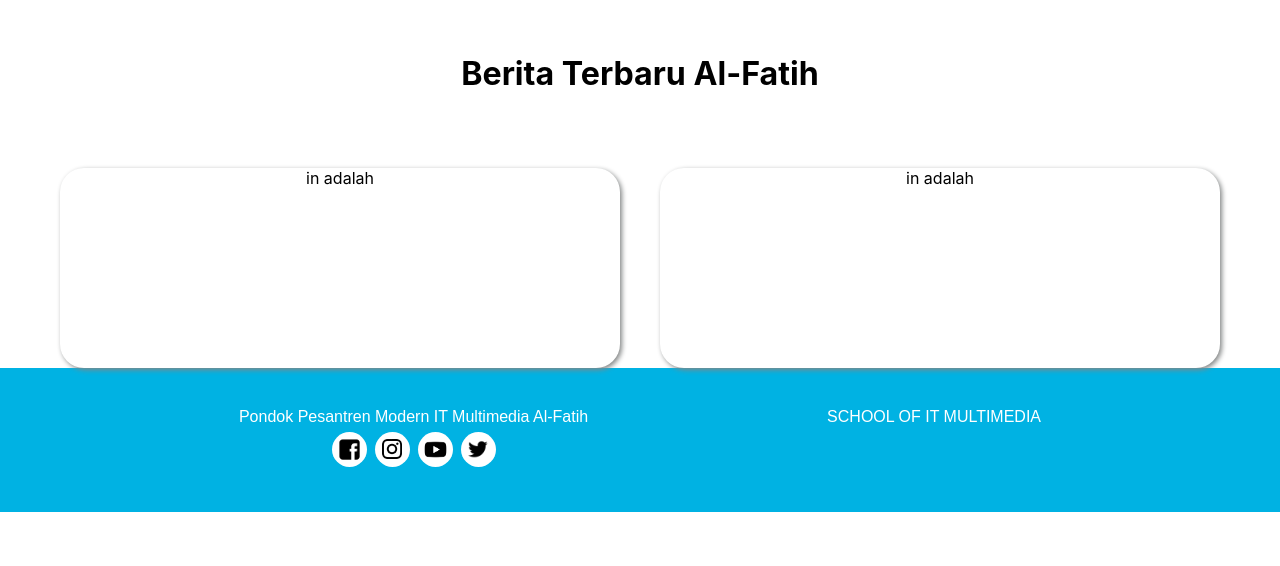
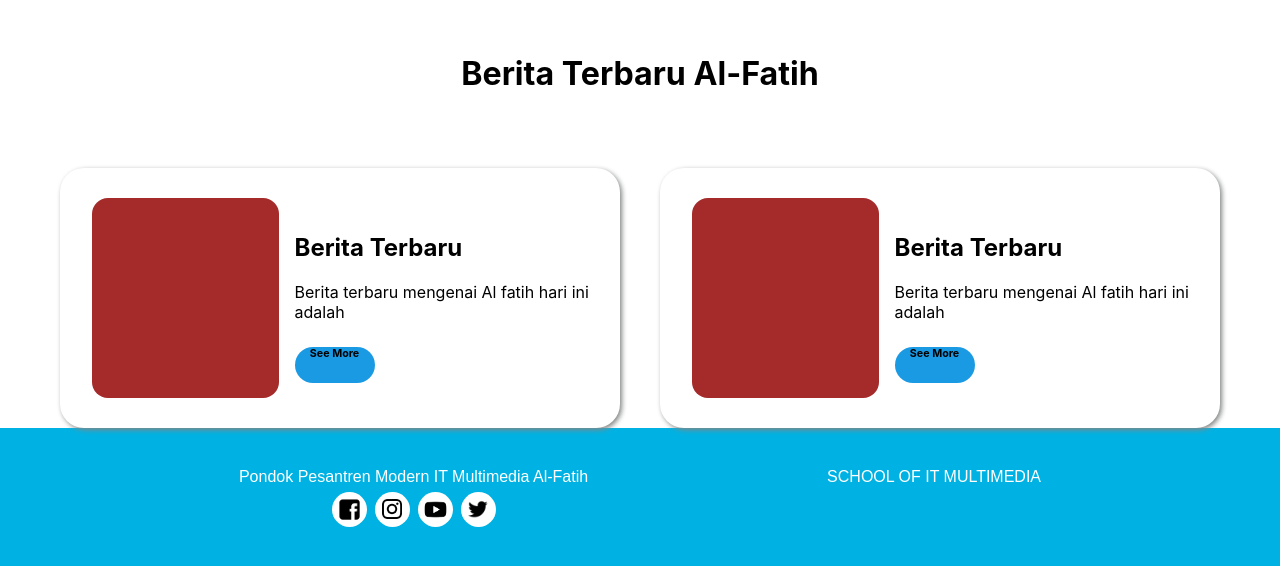
Before and after one commit to IM-ERROR/alfatih-remake, a React (Create React App) app: page /News in a window 1280 px wide. Shown: the part 1221-1787 px from the top of the page. Before the commit the page ends 1733 px from the top, so only its background shows below. Built offline with nearby package versions, Linux system fonts and the light colour scheme.

Commit message:
update News

```diff
--- a/src/Component/NewsFolder/NewsFolder.js
+++ b/src/Component/NewsFolder/NewsFolder.js
@@ -4,7 +4,13 @@ function NewsFolder() {
     return (
         <div className={style.container_folder}>
             <div className={style.img_news}></div>
-            <div className={style.description}>in adalah</div>
+            <div className={style.description}>
+                <h2>Berita Terbaru</h2>
+                <p>Berita terbaru mengenai Al fatih hari ini adalah</p>
+                <div className={style.button}>
+                    <h6>See More</h6>
+                </div>
+            </div>
         </div>
     )
 }
--- a/src/Component/NewsFolder/NewsFolder.module.css
+++ b/src/Component/NewsFolder/NewsFolder.module.css
@@ -1,7 +1,33 @@
 .container_folder {
     background-color: rgb(255, 255, 255);
-    height: 200px;
+    height: 260px;
     width: 560px;
     box-shadow: 2px 2px 5px rgb(131, 134, 134);
     border-radius: 24px;
+    display: flex;
+    align-items: center;
 }
+
+.img_news {
+    background-color: brown;
+    width: 200px;
+    height: 200px;
+    border-radius: 16px;
+    margin-left: 32px;
+}
+
+.description {
+    margin-left: 16px;
+    text-align: left;
+}
+
+.button {
+    background-color: rgb(27, 154, 228);
+    width: 80px;
+    height: 36px;
+    border-radius: 24px;
+}
+
+.button > h6 {
+    text-align: center;
+}
```
